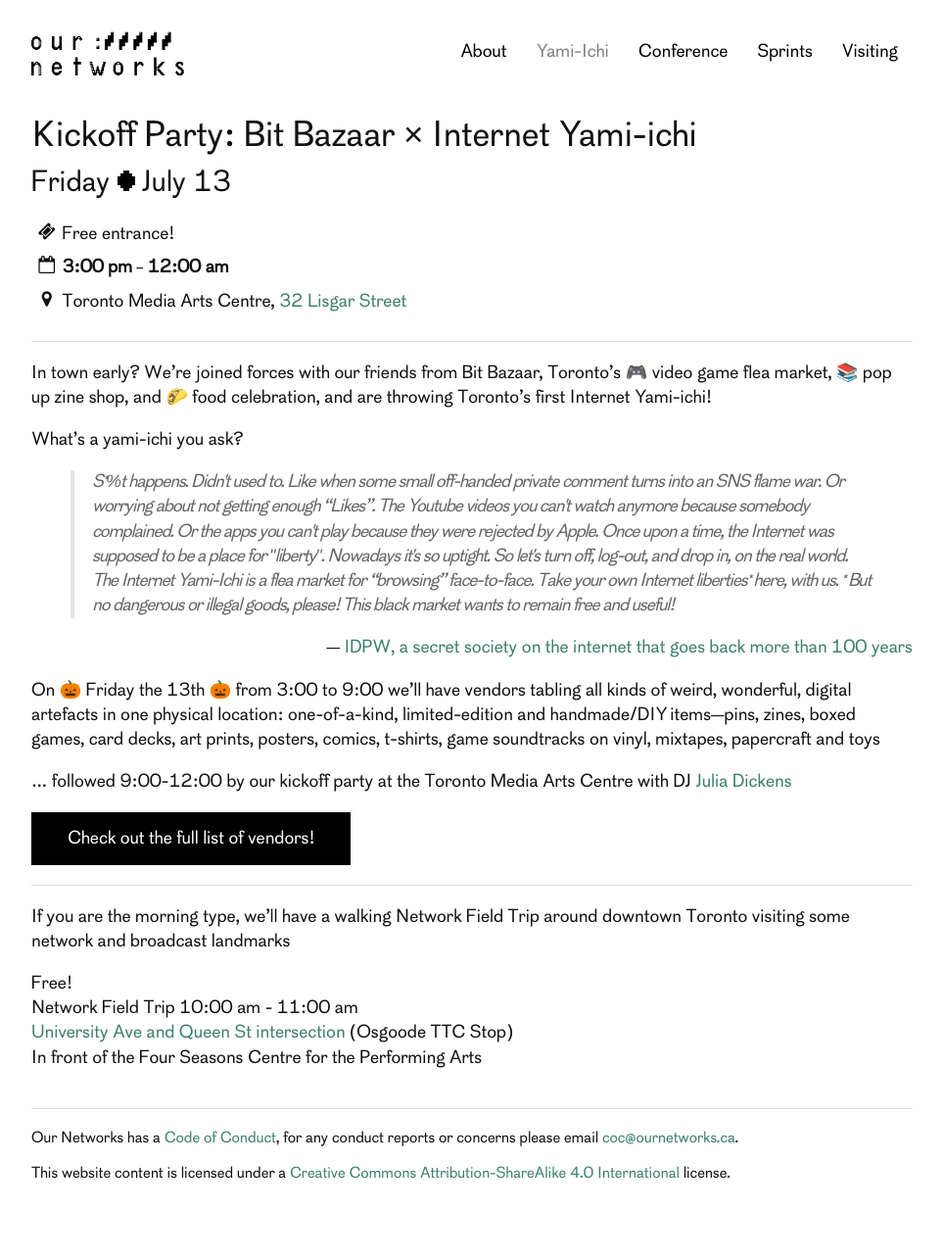
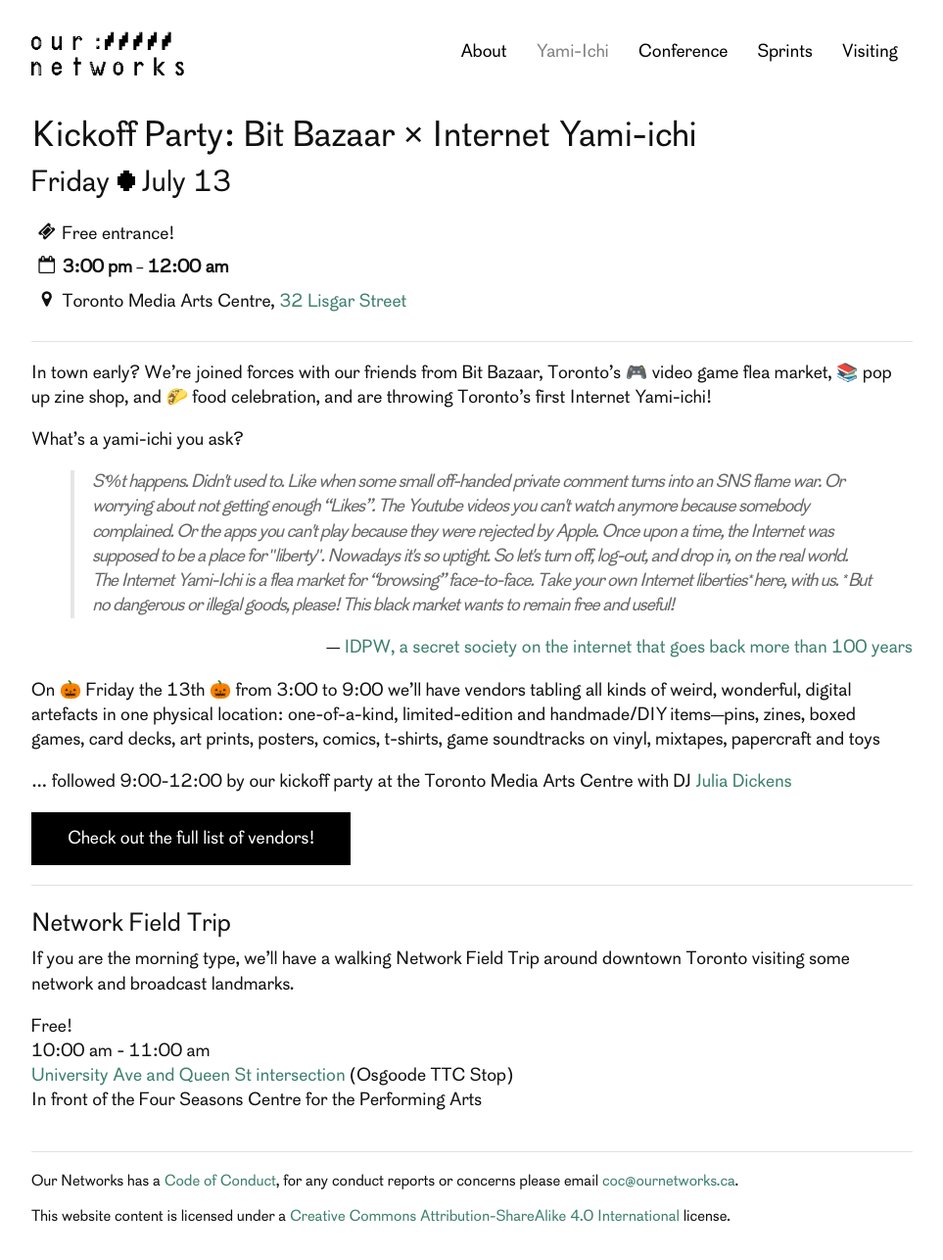
Before and after one commit to ournetworks/ournetworks.ca, a Jekyll site: the page built from yami-ichi.md, in a window 1280 px wide and 1315 px high. Shown: the top 1286 px of the window at 98% size, without its empty margins (158-1121 px from the left). Built offline with Jekyll 4.4.1, drawn with Linux system fonts in a browser that asks for light colours.

Commit message:
copy edit

```diff
--- a/yami-ichi.md
+++ b/yami-ichi.md
@@ -66,14 +66,15 @@
 
 ... followed 9:00-12:00 by our kickoff party at the Toronto Media Arts Centre with DJ <a href="https://soundcloud.com/the-loving-echo">Julia Dickens</a>
 
-<a href="https://bitbazaar.world/" class="button button-primary" target="_blank">Check out the full list of vendors! </a>
-
+<a href="https://bitbazaar.world/" class="button button-primary" target="_blank">Check out the full list of vendors!</a>
 
 ***
 
-If you are the morning type, we'll have a walking Network Field Trip around downtown Toronto visiting some network and broadcast landmarks
+### Network Field Trip
+
+If you are the morning type, we'll have a walking Network Field Trip around downtown Toronto visiting some network and broadcast landmarks.
 
 Free!
-Network Field Trip 10:00 am - 11:00 am
+10:00 am - 11:00 am
 [University Ave and Queen St   intersection](https://osm.org/go/ZX6BsFiXX?m=) (Osgoode TTC Stop)
 In front of the Four Seasons Centre for the Performing Arts
```
